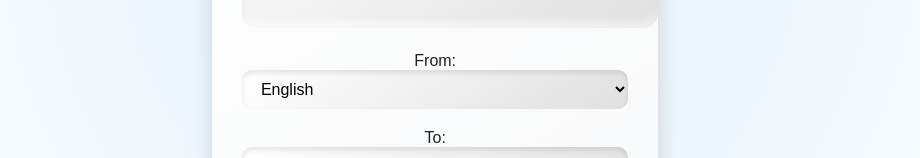
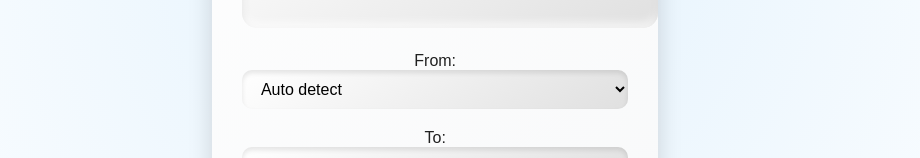
Before and after one commit to Suraj-Sedai/GlobalVoice-Real-Time-Language-Translator, a React (Create React App) app in the folder translator_frontend/: page / in a window 1280 px wide. Shown: the part 459-617 px from the top of the page, without its empty margins (180-1100 px from the left). Built offline with nearby package versions, Linux system fonts and the light colour scheme.

Commit message:
added auto language detected features with 100% working

```diff
--- a/translator_frontend/src/components/Homepage.js
+++ b/translator_frontend/src/components/Homepage.js
@@ -3,15 +3,15 @@ import axios from "axios";
 
 const HomePage = () => {
     const [inputText, setInputText] = useState("");
-    const [sourceLanguage, setSourceLanguage] = useState("English");
+    const [sourceLanguage, setSourceLanguage] = useState("Auto detect");
     const [targetLanguage, setTargetLanguage] = useState("Spanish");
     const [translatedText, setTranslatedText] = useState("");
     const [isLoading, setIsLoading] = useState(false);
     const [errorMessage, setErrorMessage] = useState("");
     const [activeTab, setActiveTab] = useState("text"); // "text" or "speech"
 
-    const languages = ["English", "Spanish", "French", "Chinese", "Hindi", "Italian", "German", "Nepali"];
-
+    const source_languages = ["Auto detect","English", "Spanish", "French", "Chinese", "Hindi", "Italian", "German", "Nepali"];
+    const target_languages = ["English", "Spanish", "French", "Chinese", "Hindi", "Italian", "German", "Nepali"];
     const handleTranslate = async () => {
         setIsLoading(true);
         setErrorMessage("");
@@ -71,7 +71,7 @@ const HomePage = () => {
                             value={sourceLanguage}
                             onChange={(e) => setSourceLanguage(e.target.value)}
                         >
-                            {languages.map((lang) => (
+                            {source_languages.map((lang) => (
                                 <option key={lang} value={lang}>
                                     {lang}
                                 </option>
@@ -86,7 +86,7 @@ const HomePage = () => {
                             value={targetLanguage}
                             onChange={(e) => setTargetLanguage(e.target.value)}
                         >
-                            {languages.map((lang) => (
+                            {target_languages.map((lang) => (
                                 <option key={lang} value={lang}>
                                     {lang}
                                 </option>
```
Also changed, not shown: 1 other file (tests, documents, lock files or other folders).
